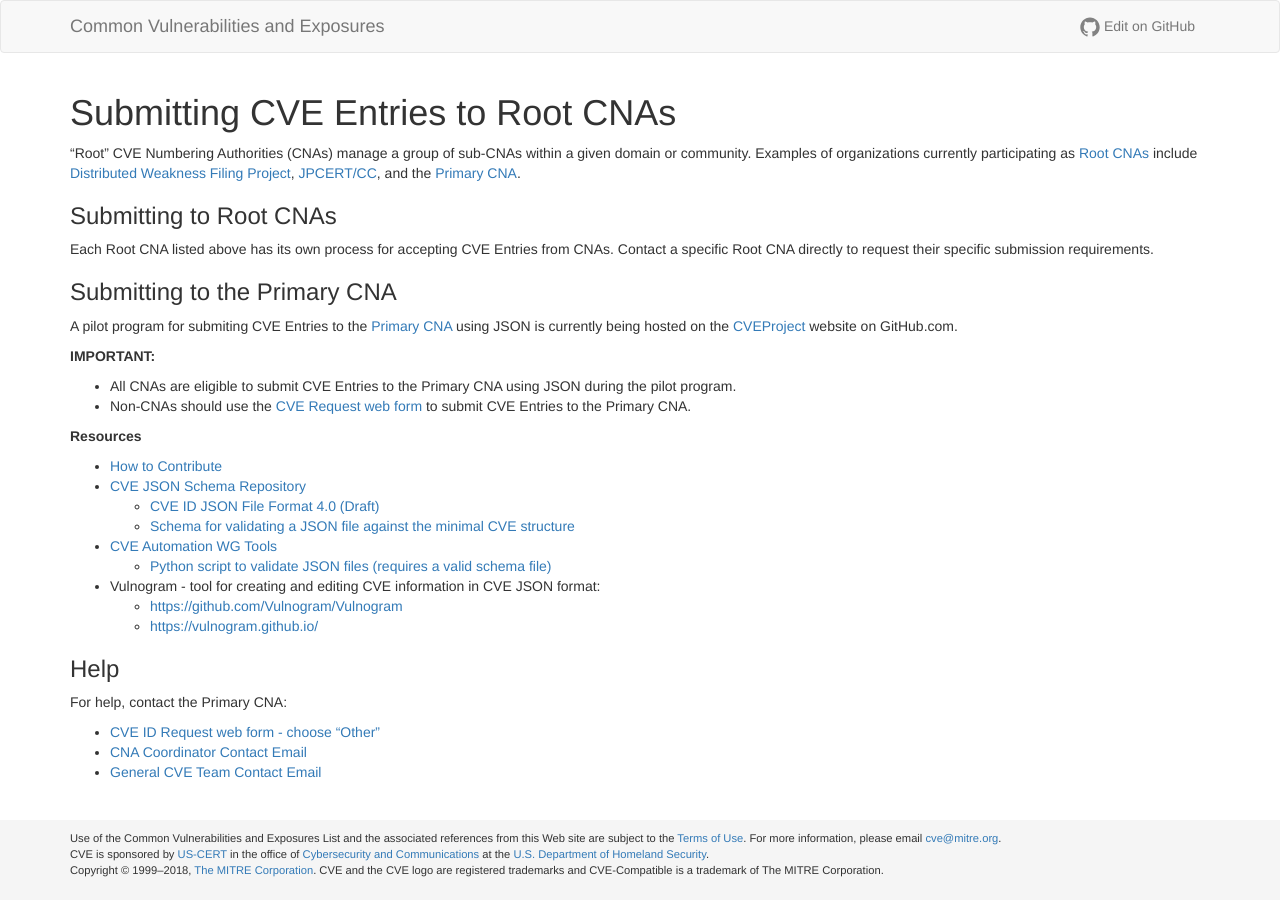
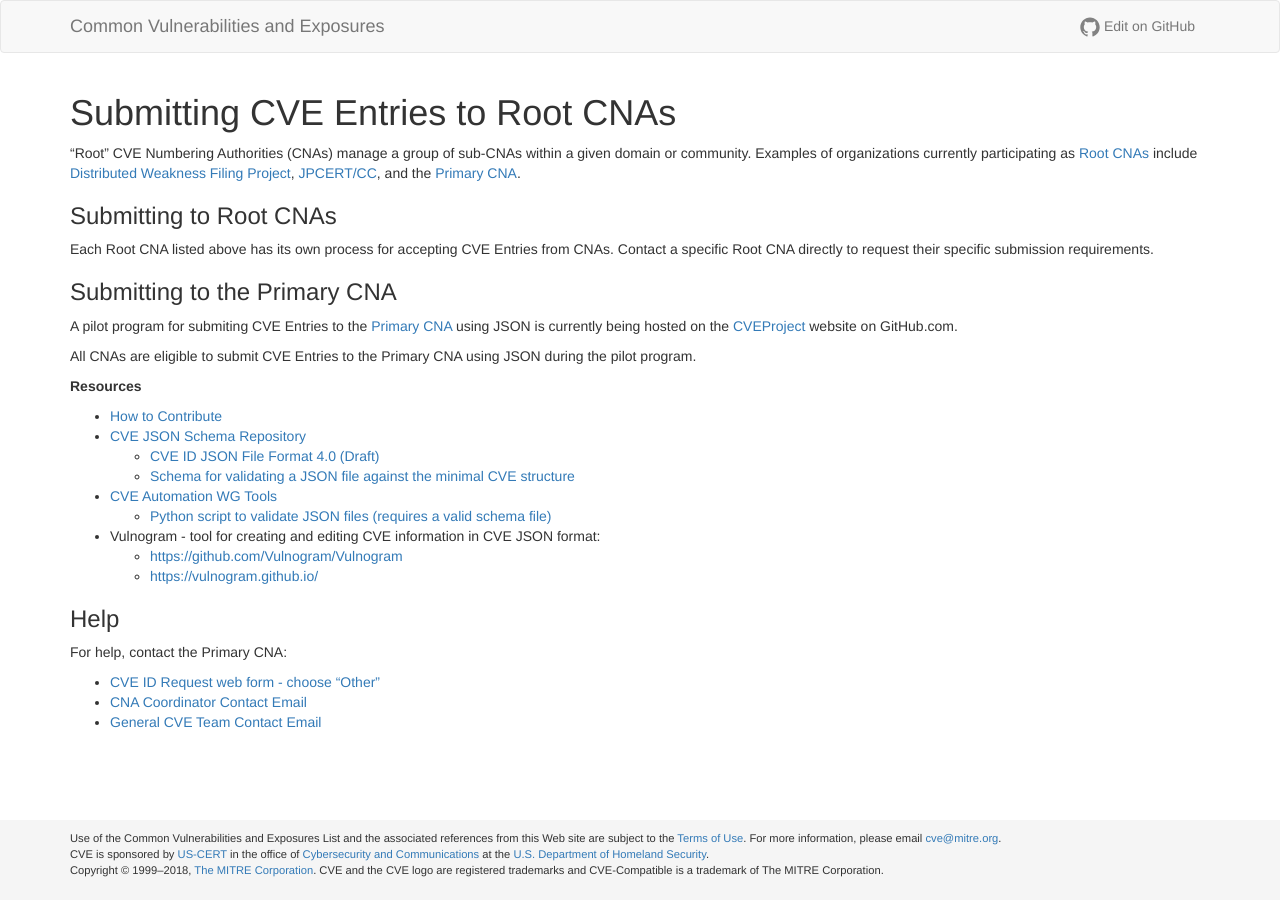
Before and after one commit to CVEProject/cveproject.github.io, a Jekyll site: the page built from cna/submitting_cve_entries_to_root_cnas/index.md, in a window 1280 px wide. Built offline with Jekyll 4.4.1, drawn with Linux system fonts in a browser that asks for light colours; nearby versions of some CDN libraries.

Commit message:
Update index.md
Updated pilot program participant eligibility description

```diff
--- a/cna/submitting_cve_entries_to_root_cnas/index.md
+++ b/cna/submitting_cve_entries_to_root_cnas/index.md
@@ -12,10 +12,7 @@ Each Root CNA listed above has its own process for accepting CVE Entries from CN
 
 A pilot program for submiting CVE Entries to the [Primary CNA](https://cve.mitre.org/cve/request_id.html#cna_participants) using JSON is currently being hosted on the [CVEProject](https://github.com/CVEProject/) website on GitHub.com.
 
-**IMPORTANT:**
-
-* All CNAs are eligible to submit CVE Entries to the Primary CNA using JSON during the pilot program.
-* Non-CNAs should use the [CVE Request web form](https://cveform.mitre.org/) to submit CVE Entries to the Primary CNA.
+All CNAs are eligible to submit CVE Entries to the Primary CNA using JSON during the pilot program.
 
 **Resources**
 
```
